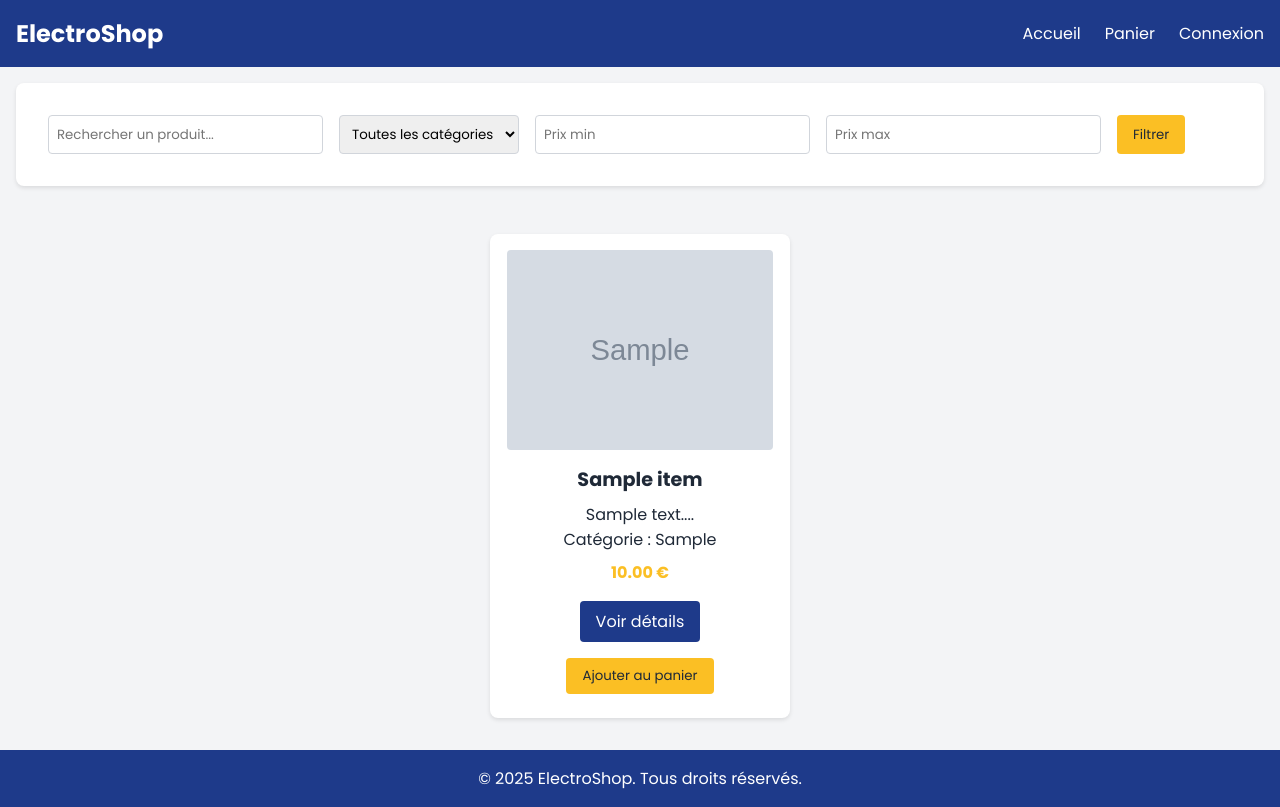
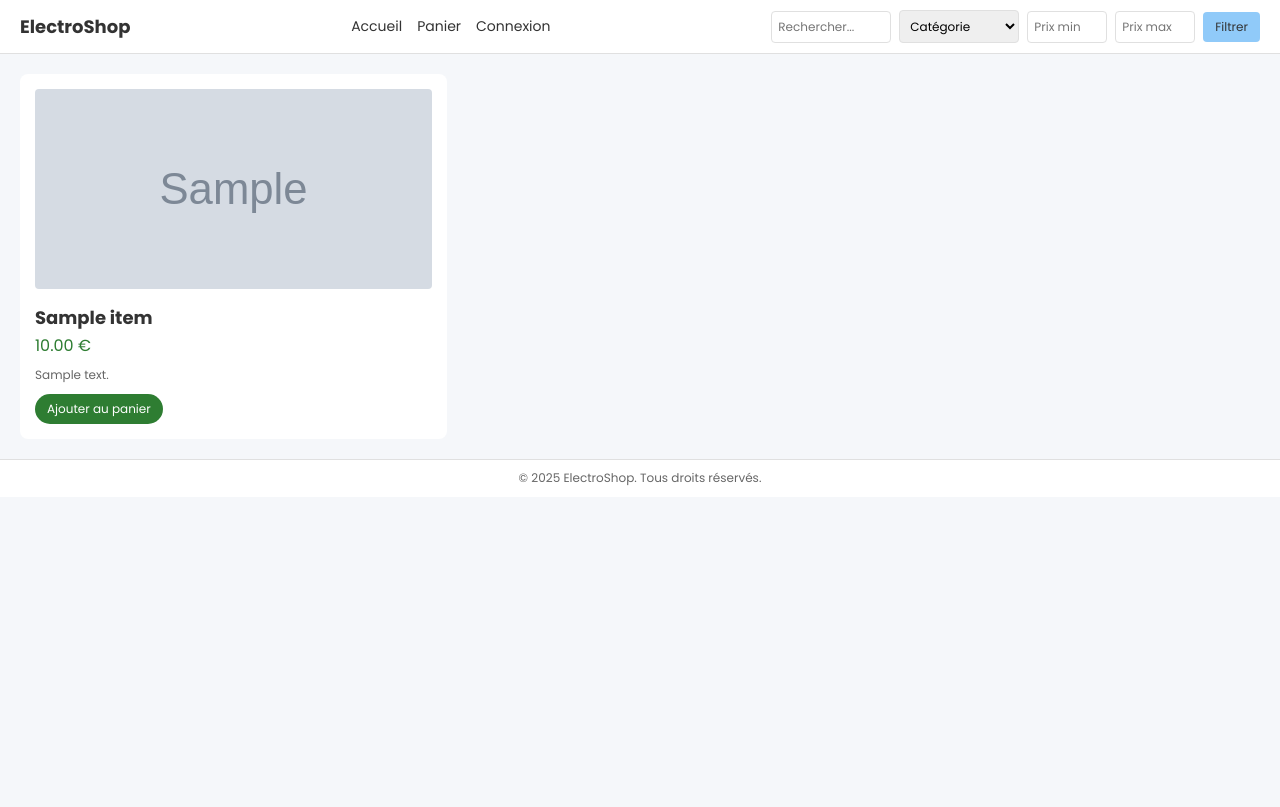
Before and after one commit to Moumennjr/Projet-web-site-ecommerce, a PHP site: page /home.php in a window 1280 px wide. After the commit the page ends 485 px from the top, so only its background shows below. Run offline with PHP 8.4, Linux system fonts and the light colour scheme; tables that the repository leaves empty or names only in its code hold one stand-in row (values such as "Sample post"); grey boxes marked "Sample" are stand-in pictures.

Commit message:
message2

```diff
--- a/home.php
+++ b/home.php
@@ -30,8 +30,13 @@ if (isset($_GET['search']) && !empty($_GET['search'])) {
 }
 
 $where_clause = !empty($where) ? "WHERE " . implode(" AND ", $where) : "";
-$query = "SELECT * FROM item $where_clause";
+$query = "SELECT * FROM item $where_clause LIMIT 5"; // Limiter à 5 items pour correspondre à l'image
 $result = mysqli_query($conn, $query);
+$items = [];
+while ($row = mysqli_fetch_assoc($result)) {
+    $items[] = $row;
+}
+$featured_item = !empty($items) ? array_shift($items) : null; // Premier item comme produit mis en avant
 ?>
 
 <!DOCTYPE html>
@@ -39,34 +44,28 @@ $result = mysqli_query($conn, $query);
 <head>
     <meta charset="UTF-8">
     <meta name="viewport" content="width=device-width, initial-scale=1.0">
-    <title>Boutique Électronique</title>
+    <title>ElectroShop</title>
     <link rel="stylesheet" href="style.css">
 </head>
 <body>
-    <header>
-        <nav class="navbar">
+    <header class="header">
         <div class="logo">ElectroShop</div>
-            <ul class="nav-links">
-                <li><a href="index.php">Accueil</a></li>
-                <li><a href="panier.php">Panier</a></li>
+        <nav class="nav-links">
+            <a href="index.php">Accueil</a>
+            <a href="panier.php">Panier</a>
             <?php if (isset($_SESSION['user_id'])): ?>
-                    <li><a href="logout.php">Déconnexion</a></li>
+                <a href="logout.php">Déconnexion</a>
                 <?php if ($_SESSION['role'] === 'admin'): ?>
-                        <li><a href="admin.php">Admin</a></li>
+                    <a href="admin.php">Admin</a>
                 <?php endif; ?>
             <?php else: ?>
-                    <li><a href="login.php">Connexion</a></li>
+                <a href="login.php">Connexion</a>
             <?php endif; ?>
-            </ul>
         </nav>
-    </header>
-
-    <main>
-        <section class="search-filter">
-            <form method="GET" action="index.php">
-                <input type="text" name="search" placeholder="Rechercher un produit..." value="<?php echo isset($_GET['search']) ? htmlspecialchars($_GET['search']) : ''; ?>">
+        <form class="search-form" method="GET" action="index.php">
+            <input type="text" name="search" placeholder="Rechercher..." value="<?php echo isset($_GET['search']) ? htmlspecialchars($_GET['search']) : ''; ?>">
             <select name="categorie">
-                    <option value="">Toutes les catégories</option>
+                <option value="">Catégorie</option>
                 <?php foreach ($categories as $cat): ?>
                     <option value="<?php echo htmlspecialchars($cat); ?>" <?php echo isset($_GET['categorie']) && $_GET['categorie'] === $cat ? 'selected' : ''; ?>>
                         <?php echo htmlspecialchars($cat); ?>
@@ -77,31 +76,41 @@ $result = mysqli_query($conn, $query);
             <input type="number" name="prix_max" placeholder="Prix max" value="<?php echo isset($_GET['prix_max']) ? htmlspecialchars($_GET['prix_max']) : ''; ?>">
             <button type="submit">Filtrer</button>
         </form>
-        </section>
+    </header>
 
-        <section class="items-grid">
-            <?php if (mysqli_num_rows($result) > 0): ?>
-                <?php while ($item = mysqli_fetch_assoc($result)): ?>
-                    <div class="item-card">
+    <main class="main-content">
+        <div class="featured-product">
+            <?php if ($featured_item): ?>
+                <div class="featured-image">
+                    <img src="<?php echo htmlspecialchars($featured_item['image']); ?>" alt="<?php echo htmlspecialchars($featured_item['nom']); ?>">
+                </div>
+                <div class="featured-details">
+                    <h2><?php echo htmlspecialchars($featured_item['nom']); ?></h2>
+                    <p class="price"><?php echo number_format($featured_item['prix'], 2); ?> €</p>
+                    <p><?php echo htmlspecialchars($featured_item['description']); ?></p>
+                    <button class="btn add-to-cart" data-id="<?php echo $featured_item['id']; ?>">Ajouter au panier</button>
+                </div>
+            <?php else: ?>
+                <p>Aucun produit disponible pour le moment.</p>
+            <?php endif; ?>
+        </div>
+
+        <div class="products-grid">
+            <?php foreach ($items as $item): ?>
+                <div class="product-card">
                     <img src="<?php echo htmlspecialchars($item['image']); ?>" alt="<?php echo htmlspecialchars($item['nom']); ?>">
                     <h3><?php echo htmlspecialchars($item['nom']); ?></h3>
-                        <p><?php echo htmlspecialchars(substr($item['description'], 0, 100)); ?>...</p>
-                        <p>Catégorie : <?php echo htmlspecialchars($item['categorie'] ?: 'Non spécifiée'); ?></p>
                     <p class="price"><?php echo number_format($item['prix'], 2); ?> €</p>
-                        <a href="item.php?id=<?php echo $item['id']; ?>" class="btn">Voir détails</a>
                     <button class="btn add-to-cart" data-id="<?php echo $item['id']; ?>">Ajouter au panier</button>
                 </div>
-                <?php endwhile; ?>
-            <?php else: ?>
-                <p>Aucun produit trouvé.</p>
-            <?php endif; ?>
-        </section>
+            <?php endforeach; ?>
+        </div>
     </main>
 
-    <footer>
+    <footer class="footer">
         <p>© 2025 ElectroShop. Tous droits réservés.</p>
     </footer>
 
-    <script src="./script.js"></script>
+    <script src="script.js"></script>
 </body>
 </html>
--- a/style.css
+++ b/style.css
@@ -5,139 +5,197 @@
     box-sizing: border-box;
     font-family: "Poppins", sans-serif;
 }
-
 body {
-    background-color: #F3F4F6;
-    color: #1F2937;
+    background-color: #F5F7FA;
+    color: #333;
+    font-size: 14px;
+    line-height: 1.4;
 }
 
-.navbar {
-    background-color: #1E3A8A;
-    padding: 1rem;
+.header {
+    background-color: #FFF;
+    padding: 10px 20px;
     display: flex;
     justify-content: space-between;
     align-items: center;
-    color: #FFFFFF;
+    border-bottom: 1px solid #E0E0E0;
+    flex-wrap: wrap;
+    gap: 10px;
 }
 
 .logo {
-    font-size: 1.5rem;
+    font-size: 18px;
     font-weight: bold;
 }
 
 .nav-links {
-    list-style: none;
     display: flex;
-    gap: 1.5rem;
+    gap: 15px;
 }
 
 .nav-links a {
-    color: #FFFFFF;
+    color: #333;
     text-decoration: none;
+    font-size: 14px;
 }
 
-.search-filter {
-    padding: 2rem;
-    background-color: #FFFFFF;
-    margin: 1rem;
-    border-radius: 8px;
-    box-shadow: 0 2px 4px rgba(0, 0, 0, 0.1);
-}
-
-.search-filter form {
+.search-form {
     display: flex;
-    gap: 1rem;
+    gap: 8px;
+    align-items: center;
     flex-wrap: wrap;
 }
 
-.search-filter input, .search-filter select {
-    padding: 0.5rem;
-    border: 1px solid #D1D5DB;
+.search-form input,
+.search-form select {
+    padding: 6px;
+    border: 1px solid #E0E0E0;
     border-radius: 4px;
+    font-size: 12px;
+    width: 120px;
 }
 
-.search-filter button {
-    padding: 0.5rem 1rem;
-    background-color: #FBBF24;
+.search-form input[type="number"] {
+    width: 80px;
+}
+
+.search-form button {
+    padding: 6px 12px;
+    background-color: #90CAF9;
     border: none;
     border-radius: 4px;
+    color: #333;
+    font-size: 12px;
     cursor: pointer;
-    color: #1F2937;
 }
 
-.items-grid {
+.main-content {
     display: flex;
+    gap: 20px;
+    padding: 20px;
     flex-wrap: wrap;
-    gap: 1.5rem;
-    padding: 2rem;
-    justify-content: center;
 }
 
-.item-card {
-    background-color: #FFFFFF;
+.featured-product {
+    flex: 1;
+    min-width: 300px;
+    background-color: #FFF;
+    padding: 15px;
     border-radius: 8px;
-    box-shadow: 0 2px 4px rgba(0, 0, 0, 0.1);
-    width: 300px;
-    padding: 1rem;
-    text-align: center;
 }
 
-.item-card img {
-    max-width: 100%;
+.featured-image img {
+    width: 100%;
     height: 200px;
     object-fit: cover;
     border-radius: 4px;
 }
 
-.item-card h3 {
-    margin: 0.5rem 0;
-    font-size: 1.2rem;
+.featured-details {
+    margin-top: 10px;
 }
 
-.item-card .price {
-    color: #FBBF24;
-    font-weight: bold;
-    margin: 0.5rem 0;
+.featured-details h2 {
+    font-size: 18px;
+    margin-bottom: 5px;
+}
+
+.featured-details .price {
+    font-size: 16px;
+    color: #2E7D32;
+    margin-bottom: 10px;
+}
+
+.featured-details p {
+    font-size: 12px;
+    color: #666;
+    margin-bottom: 10px;
+}
+
+.products-grid {
+    flex: 2;
+    display: grid;
+    grid-template-columns: repeat(auto-fit, minmax(150px, 1fr));
+    gap: 15px;
+    min-width: 300px;
+}
+
+.product-card {
+    background-color: #FFF;
+    padding: 10px;
+    border-radius: 8px;
+    text-align: center;
+}
+
+.product-card img {
+    width: 100%;
+    height: 120px;
+    object-fit: cover;
+    border-radius: 4px;
+}
+
+.product-card h3 {
+    font-size: 14px;
+    margin: 5px 0;
+}
+
+.product-card .price {
+    font-size: 12px;
+    color: #2E7D32;
+    margin-bottom: 8px;
 }
 
 .btn {
+    padding: 6px 12px;
+    background-color: #2E7D32;
+    color: #FFF;
+    border: none;
+    border-radius: 20px;
+    font-size: 12px;
+    cursor: pointer;
     display: inline-block;
-    padding: 0.5rem 1rem;
-    background-color: #1E3A8A;
-    color: #FFFFFF;
-    text-decoration: none;
-    border-radius: 4px;
-    margin: 0.5rem;
 }
 
-.add-to-cart {
-    background-color: #FBBF24;
-    color: #1F2937;
-    border: none;
-    cursor: pointer;
-}
-
-footer {
+.footer {
     text-align: center;
-    padding: 1rem;
-    background-color: #1E3A8A;
-    color: #FFFFFF;
-    position: relative;
-    bottom: 0;
-    width: 100%;
+    padding: 10px;
+    background-color: #FFF;
+    border-top: 1px solid #E0E0E0;
+    font-size: 12px;
+    color: #666;
 }
 
 @media (max-width: 768px) {
-    .navbar {
+    .header {
         flex-direction: column;
-        gap: 1rem;
+        align-items: flex-start;
     }
 
-    .search-filter form {
+    .nav-links {
+        flex-direction: column;
+        gap: 8px;
+    }
+
+    .search-form {
+        width: 100%;
+        justify-content: space-between;
+    }
+
+    .search-form input,
+    .search-form select {
+        width: 48%;
+    }
+
+    .search-form input[type="number"] {
+        width: 48%;
+    }
+
+    .main-content {
         flex-direction: column;
     }
 
-    .item-card {
+    .featured-product,
+    .products-grid {
         width: 100%;
     }
 }
```
Also changed, not shown: item.php (added, +83 -0 lines). Lines whose indentation alone changed are shown as unchanged.
